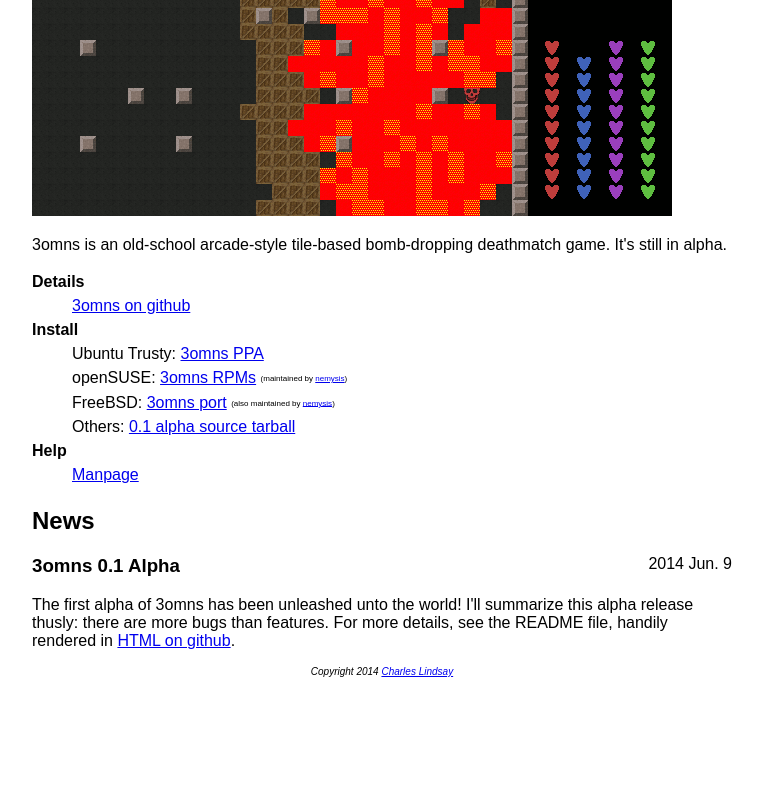
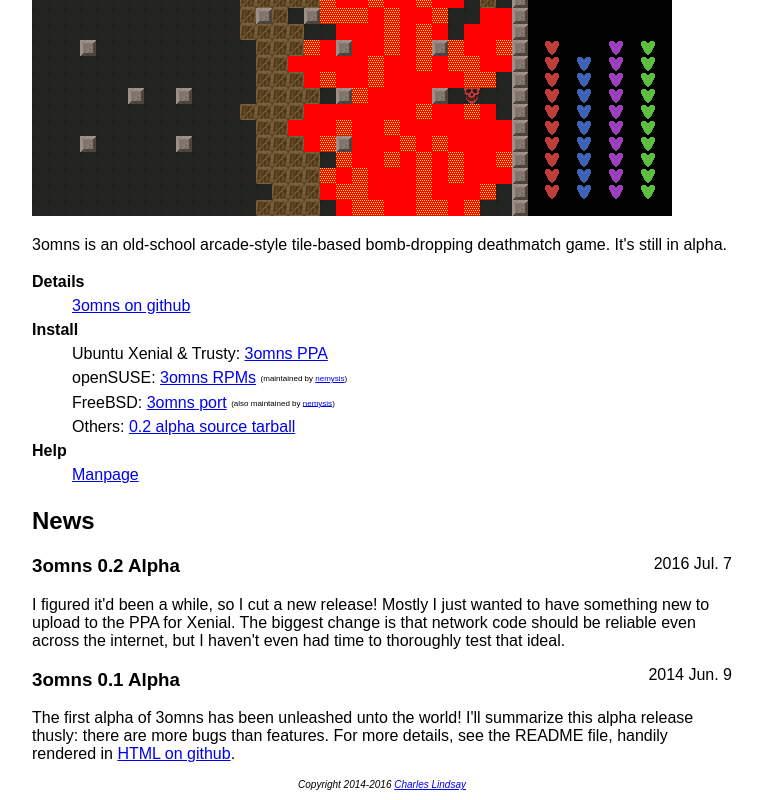
Before and after one commit to Mailaender/3omns, a plain HTML site: page index.html in a window 1280 px wide. Shown: the part 375-1175 px from the top of the page, without its empty margins (258-1021 px from the left). Before the commit the page ends 1062 px from the top, so only its background shows below. Drawn offline with Linux system fonts and the light colour scheme.

Commit message:
Add latest version

```diff
--- a/index.html
+++ b/index.html
@@ -54,7 +54,7 @@
 
     <dt>Install</dt>
     <dd>
-      Ubuntu Trusty: <a
+      Ubuntu Xenial &amp; Trusty: <a
       href="https://launchpad.net/~chazomaticus/+archive/3omns">3omns PPA</a>
     </dd>
     <dd>
@@ -69,7 +69,7 @@
     </dd>
     <dd>
       Others: <a
-      href="https://github.com/chazomaticus/3omns/releases/download/0.1/3omns-0.1.tar.xz">0.1
+      href="https://github.com/chazomaticus/3omns/releases/download/0.2/3omns-0.2.tar.xz">0.2
       alpha source tarball</a>
     </dd>
 
@@ -81,6 +81,15 @@
 
   <h2>News</h2>
 
+  <time>2016 Jul. 7</time>
+  <h3>3omns 0.2 Alpha</h3>
+  <p>
+    I figured it'd been a while, so I cut a new release!  Mostly I just wanted
+    to have something new to upload to the PPA for Xenial.  The biggest change
+    is that network code should be reliable even across the internet, but I
+    haven't even had time to thoroughly test that ideal.
+  </p>
+
   <time>2014 Jun. 9</time>
   <h3>3omns 0.1 Alpha</h3>
   <p>
@@ -91,7 +100,7 @@
   </p>
 
   <p>
-    Copyright 2014 <a href="https://github.com/chazomaticus">Charles
+    Copyright 2014-2016 <a href="https://github.com/chazomaticus">Charles
     Lindsay</a>
   </p>
 
```
